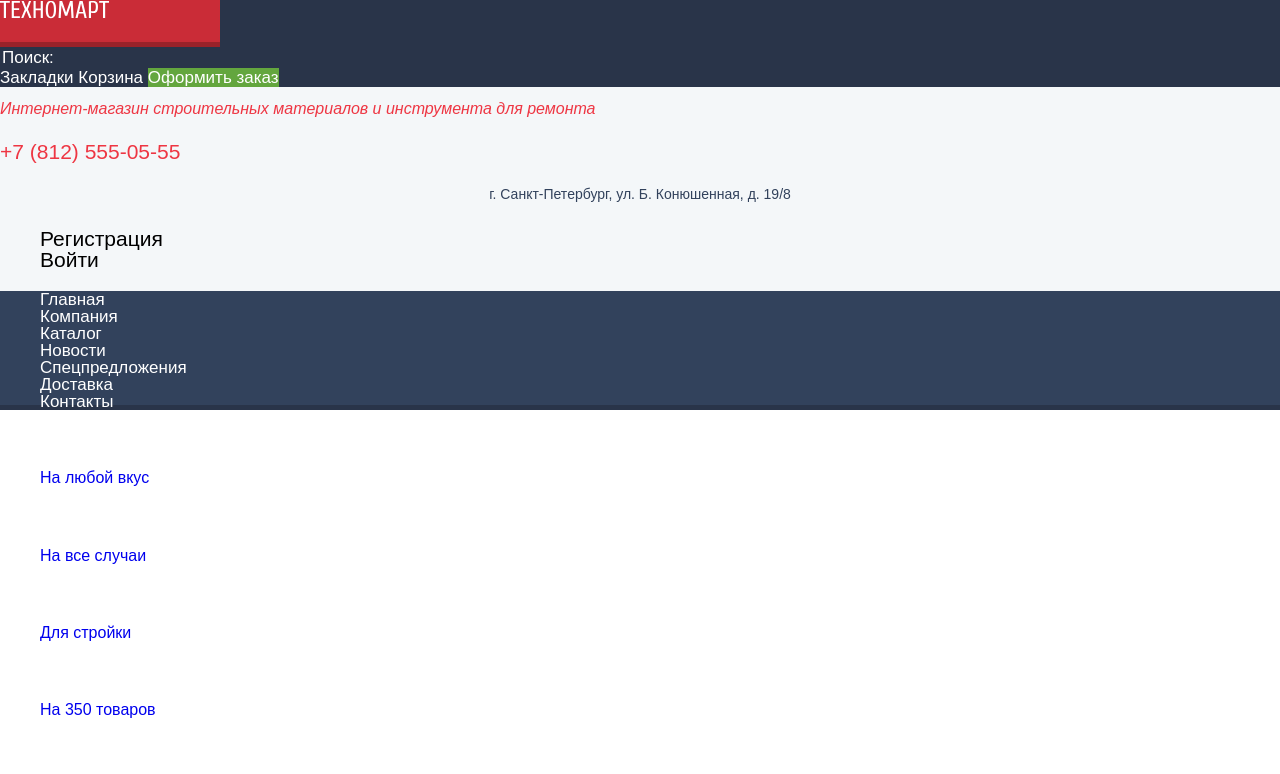
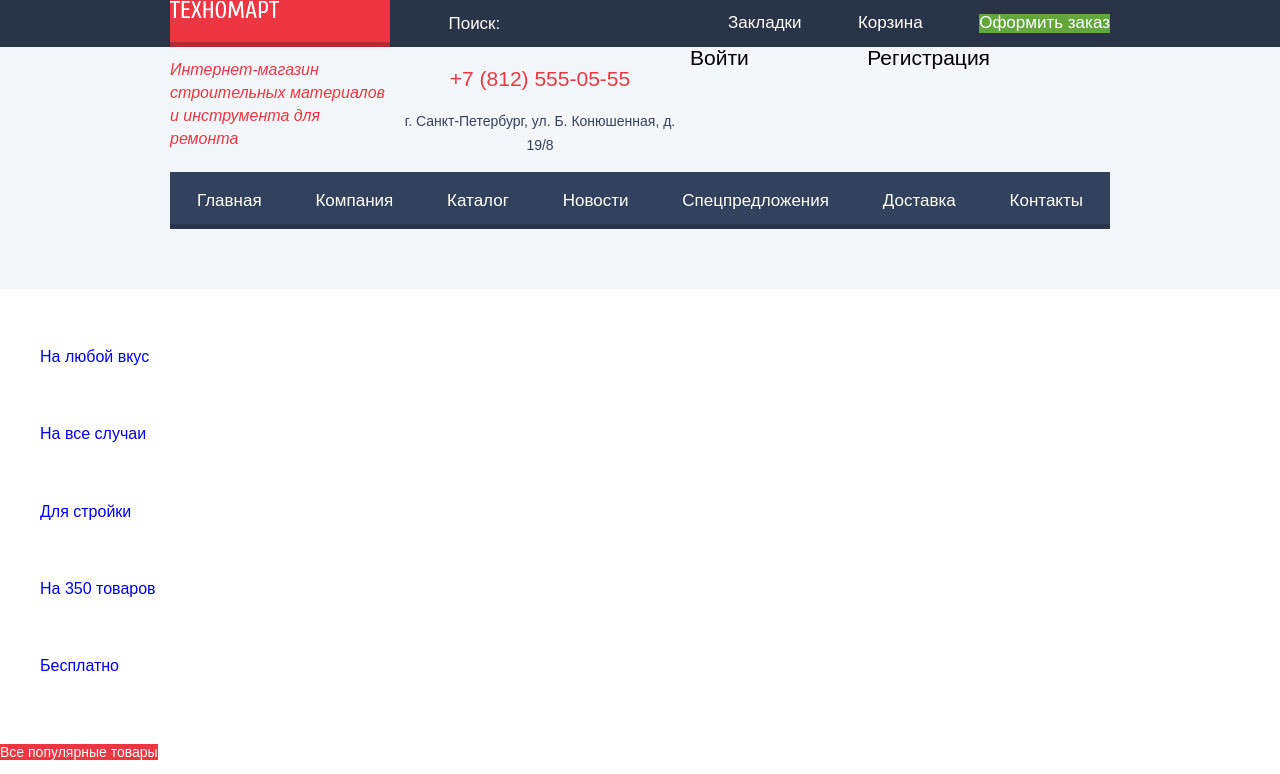
Before and after one commit to P-Tarasenko/868451-technomart-25, a plain HTML site: page index.html in a window 1280 px wide. Shown: the top 774 px of the page. Drawn offline with Linux system fonts and the light colour scheme; a web font is replaced by a local one.

Commit message:
Сетка хедера

```diff
--- a/css/style.css
+++ b/css/style.css
@@ -26,6 +26,10 @@
   /* background-color: aquamarine; */
 }
 
+/* body > * {
+  background-color: rgb(240, 112, 112);
+} */
+
 .visually-hidden {
   position: absolute;
 
@@ -44,8 +48,15 @@
           clip-path: inset(100%);
 }
 
+.container {
+  width: 960px;
+  padding: 0 10px;
+  margin: 0 auto;
+}
+
 .main-header {
   background-color: #f4f7f9;
+  width: 100%;
 }
 
 
@@ -71,7 +82,14 @@
   color: white;
 }
 
+.top-menu .container {
+  display: flex;
+  justify-content: space-between;
+  align-items: center;
+}
+
 .top-menu {
+  width: 100%;
   font-size: 17px;
   line-height: 1.06;
 
@@ -133,6 +151,14 @@
   background-color: #518523;
 }
 
+.middle-menu {
+  display: flex;
+}
+
+.middle-wrap {
+  width: 300px;
+}
+
 .middle-menu h1,
 .catalog-middle-menu h1 {
   font-style: italic;
@@ -140,21 +166,31 @@
   font-size: 16px;
   line-height: 1.44;
   color: #ee3643;
+  width: 220px;
 }
 
 .header-phone {
   font-size: 21px;
   line-height: 1;
-  text-align: left;
+  text-align: center;
   color: #ee3643;
 }
 
 .user-menu {
+  display: flex;
+  justify-content: space-between;
+  width: 300px;
   list-style: none;
   font-size: 21px;
   line-height: 1;
   text-align: left;
   color: #000000;
+  margin: 0;
+  padding: 0;
+}
+
+.main-header > .container {
+  padding-bottom: 60px;
 }
 
 .user-menu a {
@@ -184,10 +220,14 @@
 }
 
 .nav-list {
+  display: flex;
+  justify-content: space-around;
   list-style: none;
   font-size: 17px;
   line-height: 1;
   text-align: left;
+  margin: 0;
+  padding: 20px 0;
 }
 
 .nav-item:hover {
--- a/index.html
+++ b/index.html
@@ -13,6 +13,7 @@
 <body>
   <header class="main-header">
     <div class="top-menu">
+      <div class="container">
         <a href="index.html" class="logo-bg">
           <img class="top-logo" src="img/logo-technomart.svg" width="109" height="19" alt="Логотип Техномарт">
         </a>
@@ -25,14 +26,20 @@
         <a class="header-link" href="#">Корзина</a>
         <a href="#" class="top-menu__green">Оформить заказ</a>
       </div>
+    </div>
+    <div class="container">
       <div class="middle-menu">
+
         <h1>Интернет-магазин строительных материалов и инструмента для ремонта</h1>
+        <div class="middle-wrap">
           <p class="header-phone">+7 (812) 555-05-55</p>
           <p class="header-address">г. Санкт-Петербург, ул. Б. Конюшенная, д. 19/8</p>
+        </div>
         <ul class="user-menu">
+          <li><a class="user-link" href="#">Войти</a></li>
           <li><a class="user-link" href="#">Регистрация</a></li>
-        <li><a class="user-link" href="#">Войти</a></li>
         </ul>
+
       </div>
       <nav class="main-nav">
         <ul class="nav-list">
@@ -45,6 +52,7 @@
           <li class="nav-item"><a class="nav-item__link" href="#">Контакты</a></li>
         </ul>
       </nav>
+    </div>
   </header>
 
   <main>
```
Lines whose indentation alone changed are shown as unchanged.
